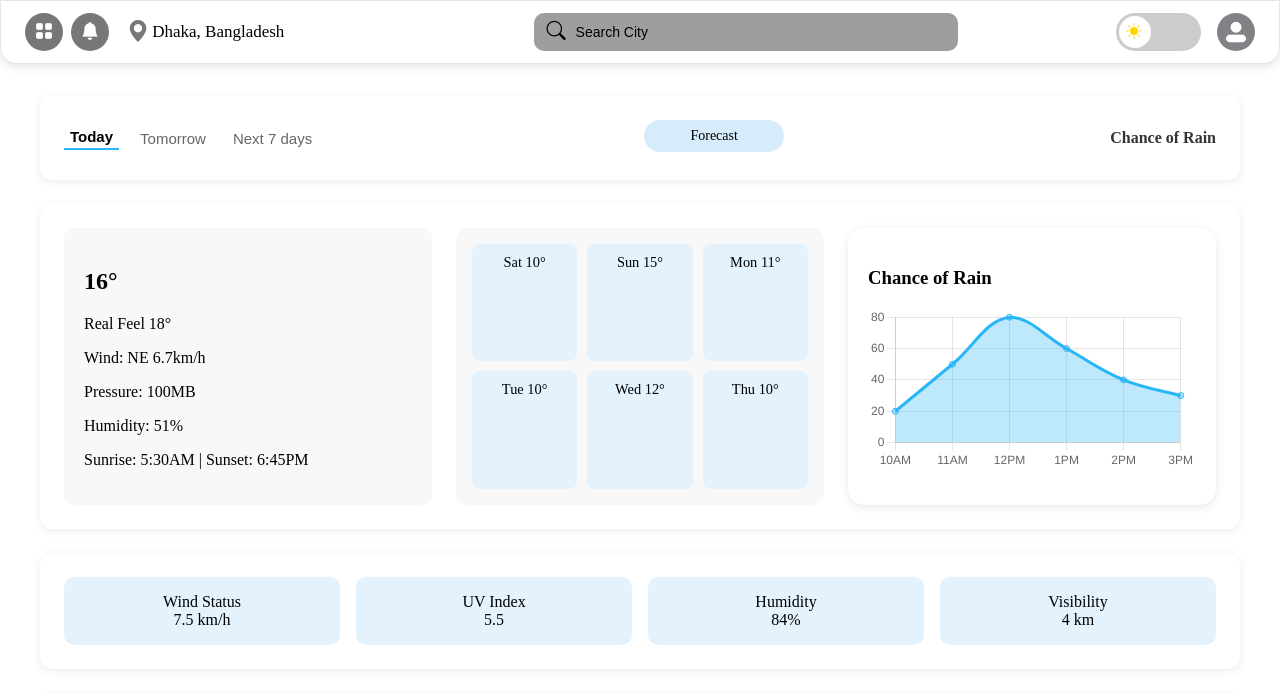
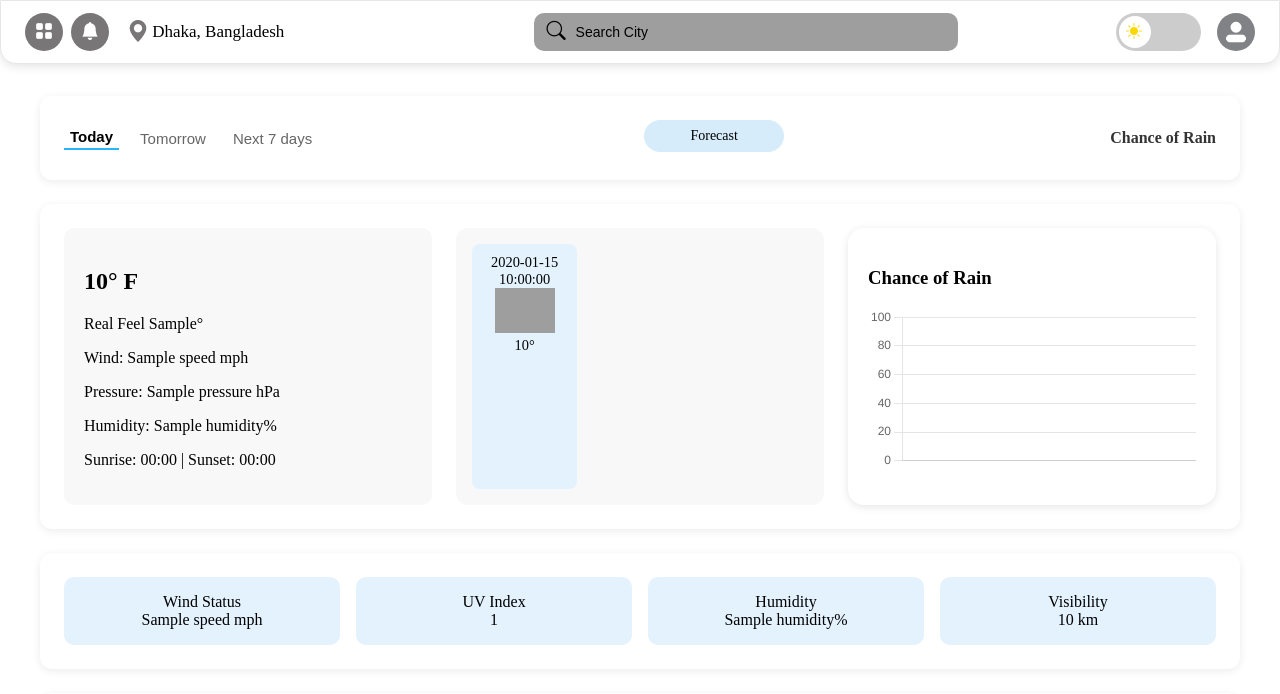
Before and after one commit to bhavikakeswani/flask-weather-aqi, a Flask app: template templates/dashboard.html in a window 1280 px wide. Shown: the top 694 px of the page. Run offline with Flask 3, Linux system fonts and the light colour scheme; the template is opened without the code that fills it: most values are stand-ins (such as "Sample title", 1, 10 or a date in 2020); grey boxes marked "Sample" are stand-in pictures; grey boxes are pictures that could not be loaded.

Commit message:
Update dashboard.html to dynamically display weather, forecast, and city data

```diff
--- a/templates/dashboard.html
+++ b/templates/dashboard.html
@@ -26,20 +26,25 @@
         <section class="current-weather">
             <div class="weather-wrapper">
                 <div class="temp-card">
-                    <h2>16°</h2>
-                    <p>Real Feel 18°</p>
-                    <p>Wind: NE 6.7km/h</p>
-                    <p>Pressure: 100MB</p>
-                    <p>Humidity: 51%</p>
-                    <p>Sunrise: 5:30AM | Sunset: 6:45PM</p>
+                    {% if weather %}
+                        <h2>{{ weather['main']['temp'] }}° {{ 'C' if current_user.temp_unit == 'Celsius' else 'F' }}</h2>
+                        <p>Real Feel {{ weather['main']['feels_like'] }}°</p>
+                        <p>Wind: {{ weather['wind']['speed'] }} {{ 'm/s' if current_user.temp_unit == 'Celsius' else 'mph' }}</p>
+                        <p>Pressure: {{ weather['main']['pressure'] }} hPa</p>
+                        <p>Humidity: {{ weather['main']['humidity'] }}%</p>
+                        <p>Sunrise: {{ weather['sys']['sunrise'] | datetimeformat }} | Sunset: {{ weather['sys']['sunset'] | datetimeformat }}</p>
+                    {% else %}
+                        <p>No weather data available.</p>
+                    {% endif %}
                 </div>
+
                 <div class="forecast">
-                    <div class="day">Sat <span>10°</span></div>
-                    <div class="day">Sun <span>15°</span></div>
-                    <div class="day">Mon <span>11°</span></div>
-                    <div class="day">Tue <span>10°</span></div>
-                    <div class="day">Wed <span>12°</span></div>
-                    <div class="day">Thu <span>10°</span></div>
+                    {% for day in weekly_forecast %}
+                        <div class="day">{{ day.date }} <br>
+                            <img src="http://openweathermap.org/img/wn/{{ day.icon }}@2x.png" alt="weather icon" width="60">
+                            <br>
+                            <span>{{ day.temp }}°</span></div>
+                    {% endfor %}
                 </div>
                 <div class="rain-chart">
                     <h3>Chance of Rain</h3>
@@ -49,27 +54,66 @@
         </section>
 
         <section class="overview">
-            <div class="card">Wind Status <br> 7.5 km/h</div>
-            <div class="card">UV Index <br> 5.5</div>
-            <div class="card">Humidity <br> 84%</div>
-            <div class="card">Visibility <br> 4 km</div>
+            <div class="card">
+                Wind Status <br> {{ weather['wind']['speed'] }} {{ 'm/s' if current_user.temp_unit == 'Celsius' else 'mph' }}
+            </div>
+            <div class="card">
+                UV Index <br>
+                {% if uv_index is not none %}
+                    {{ uv_index }}
+                {% else %}
+                    Not available
+                {% endif %}
+            </div>
+            <div class="card">
+                Humidity <br> {{ weather['main']['humidity'] }}%
+            </div>
+            <div class="card">
+                Visibility <br> {{ (weather['visibility'] / 1000) | round(1) }} km
+            </div>
         </section>
 
         <section class="explore">
-            <img src="city.jpg" alt="city-view">
+            <img src="{{ city_image or url_for('static', filename='images/fallback.jpg') }}" alt="City view">
             <button>Get Started</button>
         </section>
 
         <section class="other-cities">
-            <div class="city">Beijing - Cloudy</div>
-            <div class="city">California - Windy</div>
-            <div class="city">Dubai - Mostly Sunny</div>
-            <div class="city">Charlottetown - Snow Shower</div>
+            {% for c in other_cities_weather %}
+                <div class="city">
+                {{ c.name }} – {{ c.description }} ({{ c.temp }}°C)
+                </div>
+            {% endfor %}
         </section>
     </main>
 {% endblock %}
 
 {% block scripts %}
+<script>
+document.addEventListener("DOMContentLoaded", function() {
+    const ctx = document.getElementById('rainChart').getContext('2d');
+
+    const rainLabels = JSON.parse(`{{ weekly_dates | tojson | safe }}`);
+    const rainData = JSON.parse(`{{ weekly_rain | tojson | safe }}`);
+
+    new Chart(ctx, {
+        type: 'bar',
+        data: {
+            labels: rainLabels,
+            datasets: [{
+                label: 'Chance of Rain (%)',
+                data: rainData,
+                backgroundColor: 'rgba(54, 162, 235, 0.5)',
+                borderColor: 'rgba(54, 162, 235, 1)',
+                borderWidth: 1
+            }]
+        },
+        options: {
+            scales: { y: { beginAtZero: true, max: 100 } },
+            plugins: { legend: { display: false } }
+        }
+    });
+});
+</script>
     <script src="https://cdn.jsdelivr.net/npm/chart.js"></script>
-    <script src="static/script.js"></script>
 {% endblock %}
```
